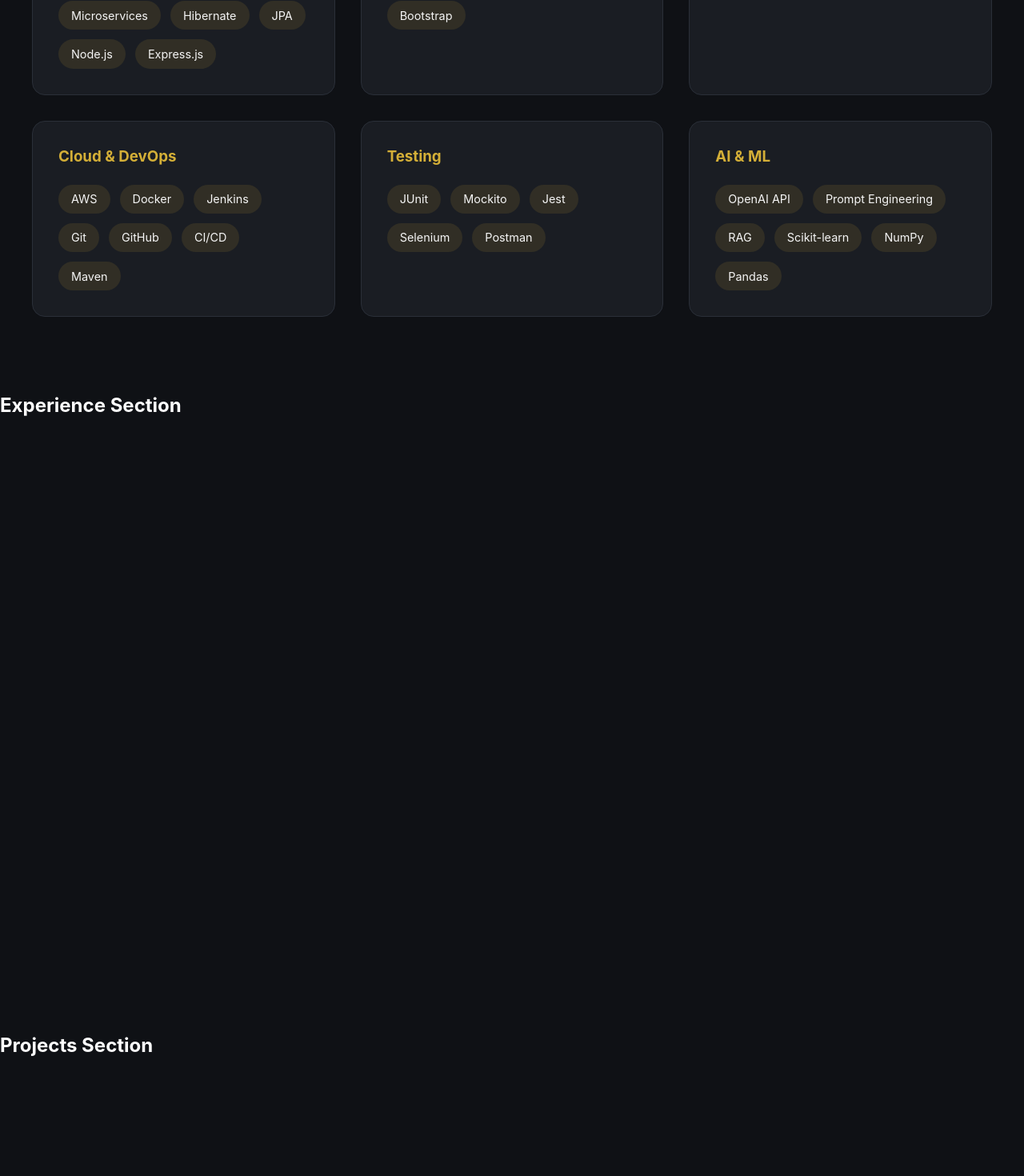
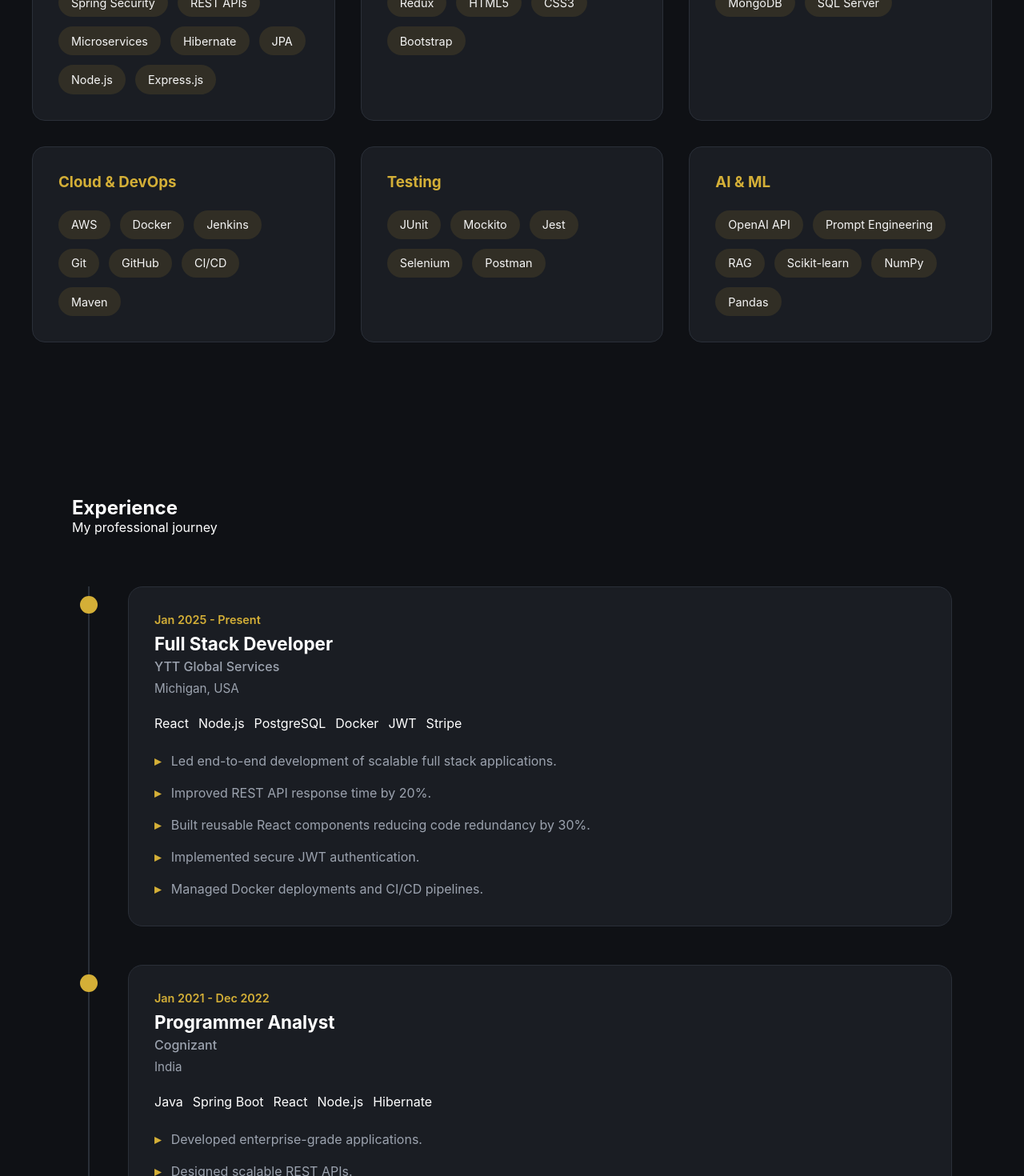
Before and after one commit to Sathish0620/Portfolio, a React (Vite) app: page / in a window 1280 px wide. Shown: the part 2138-3608 px from the top of the page at 80% size. Built offline with nearby package versions, Linux system fonts and the light colour scheme.

Commit message:
feat: add animated experience section and reusable scroll animations

```diff
--- a/src/animations/variants.ts
+++ b/src/animations/variants.ts
@@ -23,10 +23,22 @@
 export const fadeInUp = {
   hidden: {
     opacity: 0,
-    y: 30,
+    y: 40,
   },
   visible: {
     opacity: 1,
     y: 0,
+    transition: {
+      duration: 0.5,
+    },
   },
 };
+
+export const staggerContainer = {
+  hidden: {},
+  visible: {
+    transition: {
+      staggerChildren: 0.15,
+    },
+  },
+};
--- a/src/components/About/About.css
+++ b/src/components/About/About.css
@@ -81,21 +81,28 @@
   gap: 1rem;
 }
 
+.about-cards > div {
+  height: 100%;
+}
+
+.about-card {
+  height: 100%;
+}
 .about-card {
   background: var(--surface);
 
-  padding: 1.5rem;
+  padding: 2rem;
 
   border: 1px solid var(--border);
 
-  border-radius: 12px;
+  border-radius: 16px;
 
-  transition: .3s;
+  transition: all .3s ease;
 }
 
 .about-card:hover {
   border-color: var(--gold);
-  transform: translateY(-5px);
+  transform: translateY(-6px);
 }
 
 .about-card h4 {
--- a/src/components/About/About.tsx
+++ b/src/components/About/About.tsx
@@ -4,22 +4,26 @@
 import SectionTitle from "../SectionTitle/SectionTitle";
 import { PROFILE } from "../../constants/profile";
 import { ABOUT_CARDS } from "../../data/aboutData";
-import {fadeInUp} from "../../animations/variants";
+import { fadeInUp, staggerContainer } from "../../animations/variants";
 import { motion } from "framer-motion";
+
 const About = () => {
-
   return (
     <section id="about" className="about">
       <div className="about-container">
-
         <SectionTitle
           title="About Me"
           subtitle="Get to know me better"
         />
 
         <div className="about-content">
-
-          <div className="about-image">
+          <motion.div
+            className="about-image"
+            variants={fadeInUp}
+            initial="hidden"
+            whileInView="visible"
+            viewport={{ once: true, amount: 0.3 }}
+          >
             <img
               src={heroImage}
               alt={PROFILE.firstName}
@@ -30,17 +34,18 @@
                 🟢 Available for Opportunities
               </span>
             )}
-          </div>
+          </motion.div>
 
-          <div className="about-info">
+          <motion.div
+            className="about-info"
+            variants={fadeInUp}
+            initial="hidden"
+            whileInView="visible"
+            viewport={{ once: true, amount: 0.3 }}
+          >
+            <h3>Full Stack Developer</h3>
 
-            <h3>
-              Full Stack Developer
-            </h3>
-
-            <p>
-              {PROFILE.about}
-            </p>
+            <p>{PROFILE.about}</p>
 
             <div className="about-highlights">
               {PROFILE.highlights.map((highlight) => (
@@ -51,40 +56,34 @@
             </div>
 
             <motion.div
-              variants={fadeInUp}
+              className="about-cards"
+              variants={staggerContainer}
               initial="hidden"
               whileInView="visible"
-              viewport={{ once:true }}
-              transition={{
-              duration:.5
-              }}
-              className="about-cards">
-                {ABOUT_CARDS.map(card => {
+              viewport={{ once: true, amount: 0.2 }}
+            >
+              {ABOUT_CARDS.map((card) => {
                 const Icon = card.icon;
 
                 return (
-
-                    <div className="about-card">
-
+                  <motion.div
+                    key={card.title}
+                    className="about-card"
+                    variants={fadeInUp}
+                  >
                     <div className="card-icon">
-
                       <Icon />
-
                     </div>
 
                     <h4>{card.title}</h4>
 
                     <p>{card.value}</p>
-
-                    </div>
-                    )
+                  </motion.div>
+                );
               })}
             </motion.div>
-
+          </motion.div>
         </div>
-
-        </div>
-
       </div>
     </section>
   );
--- a/src/components/Experience/Experience.css
+++ b/src/components/Experience/Experience.css
@@ -0,0 +1,44 @@
+.experience {
+    padding: 6rem 1.5rem;
+}
+
+.experience-container {
+    max-width: 1100px;
+    margin: 0 auto;
+}
+
+.timeline {
+    position: relative;
+    margin-top: 4rem;
+    display: flex;
+    flex-direction: column;
+    gap: 3rem;
+}
+
+.timeline::before {
+    content: "";
+
+    position: absolute;
+
+    top: 0;
+    bottom: 0;
+    left: 20px;
+
+    width: 2px;
+
+    background: var(--border);
+}
+
+@media (max-width: 768px) {
+    .experience {
+        padding: 5rem 1rem;
+    }
+
+    .timeline {
+        gap: 2.5rem;
+    }
+
+    .timeline::before {
+        left: 16px;
+    }
+}
--- a/src/components/Experience/Experience.tsx
+++ b/src/components/Experience/Experience.tsx
@@ -1,7 +1,39 @@
+import "./Experience.css";
+import { motion } from "framer-motion";
+import { fadeInUp, staggerContainer } from "../../animations/variants";
+import SectionTitle from "../SectionTitle/SectionTitle";
+import ExperienceCard from "../ExperienceCard/ExperienceCard";
+
+import { EXPERIENCES } from "../../data/experience";
+
 const Experience = () => {
   return (
-    <section id="experience">
-      <h1>Experience Section</h1>
+    <section id="experience" className="experience">
+      <div className="experience-container">
+
+        <SectionTitle
+          title="Experience"
+          subtitle="My professional journey"
+        />
+
+        <motion.div className="timeline" variants={staggerContainer}  initial="hidden"
+          whileInView="visible"
+          viewport={{ once: true, amount: 0.2 }}>
+            {EXPERIENCES.map((experience) => (
+            <motion.div
+              key={experience.company}
+              variants={fadeInUp}
+              transition={{ duration: 0.5 }}
+            >
+            <ExperienceCard
+              key={experience.company}
+              {...experience}
+            />
+            </motion.div>
+          ))}
+        </motion.div>
+
+      </div>
     </section>
   );
 };
--- /dev/null
+++ b/src/components/ExperienceCard/ExperienceCard.css
@@ -0,0 +1,172 @@
+.experience-card {
+    position: relative;
+    margin-left: 70px;
+}
+
+.timeline-dot {
+    position: absolute;
+
+    left: -58px;
+    top: 14px;
+
+    width: 18px;
+    height: 18px;
+
+    border-radius: 50%;
+
+    background: var(--gold);
+
+    border: 4px solid var(--background);
+
+    box-shadow: 0 0 0 2px var(--gold);
+
+    z-index: 2;
+}
+
+.experience-content {
+    background: var(--surface);
+
+    border: 1px solid var(--border);
+
+    border-radius: 18px;
+
+    padding: 2rem;
+
+    transition: all 0.3s ease;
+}
+
+.experience-content:hover {
+    transform: translateY(-6px);
+
+    border-color: var(--gold);
+
+    box-shadow: 0 10px 30px rgba(0, 0, 0, 0.15);
+}
+
+.period {
+    color: var(--gold);
+
+    font-size: 0.9rem;
+
+    font-weight: 600;
+
+    margin-bottom: 0.5rem;
+}
+
+.experience-content h3 {
+    font-size: 1.4rem;
+
+    margin-bottom: 0.3rem;
+}
+
+.experience-content h4 {
+    font-size: 1rem;
+
+    color: var(--text-secondary);
+
+    font-weight: 500;
+
+    margin-bottom: 0.5rem;
+}
+
+.location {
+    color: var(--text-secondary);
+
+    font-size: 0.95rem;
+
+    margin-bottom: 1.5rem;
+}
+
+.technology-list {
+    display: flex;
+
+    flex-wrap: wrap;
+
+    gap: 0.75rem;
+
+    margin-bottom: 1.5rem;
+}
+
+.technology-badge {
+    padding: 0.45rem 0.9rem;
+
+    border-radius: 999px;
+
+    background: rgba(212, 175, 55, 0.12);
+
+    color: var(--text);
+
+    font-size: 0.85rem;
+
+    transition: all 0.3s ease;
+}
+
+.technology-badge:hover {
+    background: var(--gold);
+
+    color: var(--background);
+}
+
+.experience-content ul {
+    list-style: none;
+
+    padding: 0;
+
+    margin: 0;
+}
+
+.experience-content li {
+    position: relative;
+
+    padding-left: 1.3rem;
+
+    margin-bottom: 0.8rem;
+
+    color: var(--text-secondary);
+
+    line-height: 1.7;
+}
+
+.experience-content li:last-child {
+    margin-bottom: 0;
+}
+
+.experience-content li::before {
+    content: "▸";
+
+    position: absolute;
+
+    left: 0;
+
+    color: var(--gold);
+
+    font-weight: bold;
+}
+
+@media (max-width: 768px) {
+    .experience-card {
+        margin-left: 50px;
+    }
+
+    .timeline-dot {
+        left: -42px;
+    }
+
+    .experience-content {
+        padding: 1.5rem;
+    }
+
+    .experience-content h3 {
+        font-size: 1.2rem;
+    }
+
+    .technology-list {
+        gap: 0.5rem;
+    }
+
+    .technology-badge {
+        font-size: 0.8rem;
+
+        padding: 0.4rem 0.8rem;
+    }
+}
--- /dev/null
+++ b/src/components/ExperienceCard/ExperienceCard.tsx
@@ -0,0 +1,49 @@
+import "./ExperienceCard.css";
+
+interface ExperienceCardProps {
+  role: string;
+  company: string;
+  period: string;
+  location: string;
+  technologies: readonly string[];
+  achievements: readonly string[];
+}
+
+const ExperienceCard = ({
+  role,
+  company,
+  period,
+  location,
+  technologies,
+  achievements,
+}: ExperienceCardProps) => {
+  return (
+    <div className="experience-card">
+      <span className="timeline-dot"></span>
+
+      <div className="experience-content">
+        <p className="period">{period}</p>
+
+        <h3>{role}</h3>
+
+        <h4>{company}</h4>
+
+        <p className="location">{location}</p>
+
+        <div className="technology-list">
+          {technologies.map((tech) => (
+            <span key={tech}>{tech}</span>
+          ))}
+        </div>
+
+        <ul>
+          {achievements.map((item) => (
+            <li key={item}>{item}</li>
+          ))}
+        </ul>
+      </div>
+    </div>
+  );
+};
+
+export default ExperienceCard;
--- a/src/components/Skills/Skills.css
+++ b/src/components/Skills/Skills.css
@@ -16,3 +16,7 @@
 
   margin-top: 3rem;
 }
+
+.skill-card {
+  height: 100%;
+}
--- a/src/components/Skills/Skills.tsx
+++ b/src/components/Skills/Skills.tsx
@@ -2,7 +2,8 @@
 
 import SectionTitle from "../SectionTitle/SectionTitle";
 import SkillCard from "../SkillCard/SkillCard";
-
+import { motion } from "framer-motion";
+import { fadeInUp, staggerContainer } from "../../animations/variants";
 import { SKILL_CATEGORIES } from "../../data/skills";
 
 const Skills = () => {
@@ -18,17 +19,25 @@
           subtitle="Technologies I work with"
         />
 
-        <div className="skills-grid">
-
+        <motion.div className="skills-grid"
+          variants={staggerContainer}
+          initial="hidden"
+          whileInView="visible"
+          viewport={{ once: true, amount: 0.2 }}
+        >
           {SKILL_CATEGORIES.map((category) => (
-            <SkillCard
+            <motion.div
               key={category.title}
-              title={category.title}
-              skills={category.skills}
-            />
+              variants={fadeInUp}
+              transition={{ duration: 0.5 }}
+            >
+              <SkillCard
+                title={category.title}
+                skills={category.skills}
+              />
+            </motion.div>
           ))}
-
-        </div>
+        </motion.div>
 
       </div>
     </section>
--- a/src/data/experience.ts
+++ b/src/data/experience.ts
@@ -0,0 +1,47 @@
+export const EXPERIENCES = [
+  {
+    company: "YTT Global Services",
+    role: "Full Stack Developer",
+    period: "Jan 2025 - Present",
+    location: "Michigan, USA",
+
+    technologies: [
+      "React",
+      "Node.js",
+      "PostgreSQL",
+      "Docker",
+      "JWT",
+      "Stripe",
+    ],
+
+    achievements: [
+      "Led end-to-end development of scalable full stack applications.",
+      "Improved REST API response time by 20%.",
+      "Built reusable React components reducing code redundancy by 30%.",
+      "Implemented secure JWT authentication.",
+      "Managed Docker deployments and CI/CD pipelines.",
+    ],
+  },
+
+  {
+    company: "Cognizant",
+    role: "Programmer Analyst",
+    period: "Jan 2021 - Dec 2022",
+    location: "India",
+
+    technologies: [
+      "Java",
+      "Spring Boot",
+      "React",
+      "Node.js",
+      "Hibernate",
+    ],
+
+    achievements: [
+      "Developed enterprise-grade applications.",
+      "Designed scalable REST APIs.",
+      "Implemented Spring Security with JWT.",
+      "Optimized SQL queries and Hibernate mappings.",
+    ],
+  },
+] as const;
```
Lines whose indentation alone changed are shown as unchanged.
